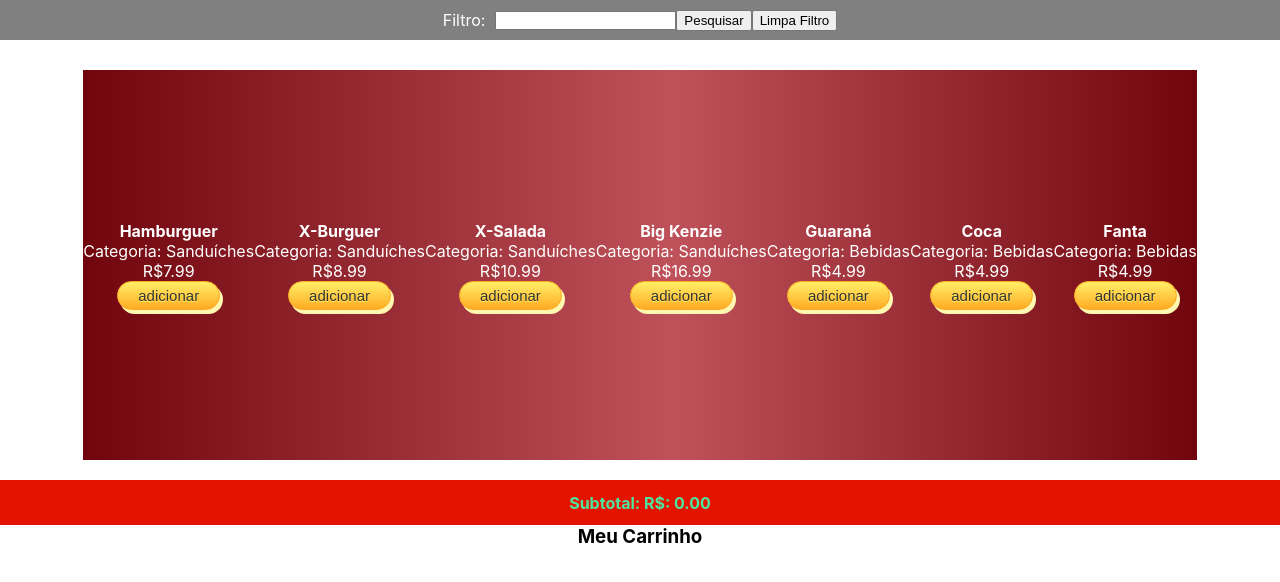
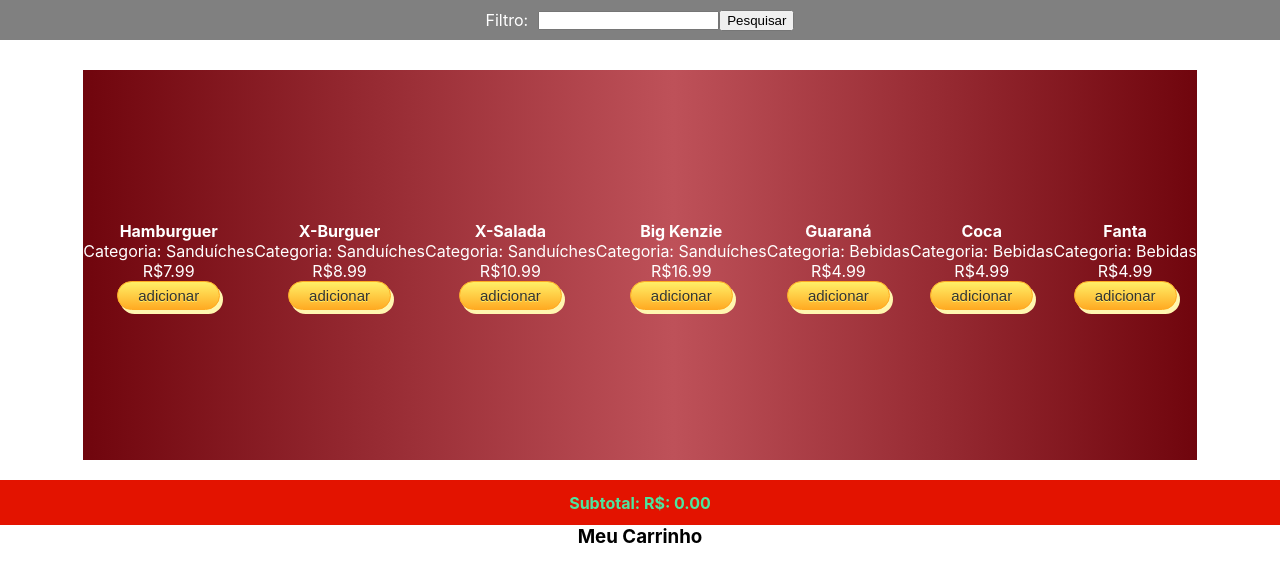
Before and after one commit to Kenzie-Academy-Brasil-Developers/react-entrega-s1-hamburgueria-da-kenzie-vinapro91, a React (Create React App) app: page / in a window 1280 px wide. Shown: the top 582 px of the page. Built offline with nearby package versions, Linux system fonts and the light colour scheme.

Commit message:
fix: corrigido filtro e corrigido bug que item filtrado era adicionado duas vezes

```diff
--- a/src/App.js
+++ b/src/App.js
@@ -15,23 +15,24 @@ function App() {
   ]);
 
   const [currentSale, setCurrentSale] = useState([]);
-
+  const [filtredProducts, setFilteredProducts] = useState([
+    { id: 1, name: "Hamburguer", category: "Sanduíches", price: 7.99 },
+    { id: 2, name: "X-Burguer", category: "Sanduíches", price: 8.99 },
+    { id: 3, name: "X-Salada", category: "Sanduíches", price: 10.99 },
+    { id: 4, name: "Big Kenzie", category: "Sanduíches", price: 16.99 },
+    { id: 5, name: "Guaraná", category: "Bebidas", price: 4.99 },
+    { id: 6, name: "Coca", category: "Bebidas", price: 4.99 },
+    { id: 7, name: "Fanta", category: "Bebidas", price: 4.99 },
+  ]);
   const showProducts = (input) => {
     const filterProduct = products.filter((el) =>
       el.name.toLowerCase().includes(input.toLowerCase())
     );
-    input === ""
-      ? setProducts([
-          { id: 1, name: "Hamburguer", category: "Sanduíches", price: 7.99 },
-          { id: 2, name: "X-Burguer", category: "Sanduíches", price: 8.99 },
-          { id: 3, name: "X-Salada", category: "Sanduíches", price: 10.99 },
-          { id: 4, name: "Big Kenzie", category: "Sanduíches", price: 16.99 },
-          { id: 5, name: "Guaraná", category: "Bebidas", price: 4.99 },
-          { id: 6, name: "Coca", category: "Bebidas", price: 4.99 },
-          { id: 7, name: "Fanta", category: "Bebidas", price: 4.99 },
-        ])
-      : setProducts([...filterProduct]);
+    input !== ""
+      ? setFilteredProducts([...filterProduct])
+      : setFilteredProducts([...products]);
   };
+  console.log(filtredProducts);
 
   const handleClick = (productId) => {
     const filterProduct = products.filter(
@@ -52,7 +53,7 @@ function App() {
         showProducts={showProducts}
         setProducts={setProducts}
       />
-      <MenuContainer handleClick={handleClick} products={products} />
+      <MenuContainer handleClick={handleClick} products={filtredProducts} />
       <div className="subtotal"> Subtotal: R$: {valorTotal.toFixed(2)}</div>
       <Cart currentSale={currentSale} setCurrentSale={setCurrentSale} />
     </div>
--- a/src/components/Filter/index.js
+++ b/src/components/Filter/index.js
@@ -8,21 +8,6 @@ const Filter = ({ products, showProducts, setProducts }) => {
       Filtro:
       <input value={nameInput} onChange={(e) => setNameInput(e.target.value)} />
       <button onClick={() => showProducts(nameInput)}>Pesquisar</button>
-      <button
-        onClick={() =>
-          setProducts([
-            { id: 1, name: "Hamburguer", category: "Sanduíches", price: 7.99 },
-            { id: 2, name: "X-Burguer", category: "Sanduíches", price: 8.99 },
-            { id: 3, name: "X-Salada", category: "Sanduíches", price: 10.99 },
-            { id: 4, name: "Big Kenzie", category: "Sanduíches", price: 16.99 },
-            { id: 5, name: "Guaraná", category: "Bebidas", price: 4.99 },
-            { id: 6, name: "Coca", category: "Bebidas", price: 4.99 },
-            { id: 7, name: "Fanta", category: "Bebidas", price: 4.99 },
-          ])
-        }
-      >
-        Limpa Filtro
-      </button>
     </div>
   );
 };
```
